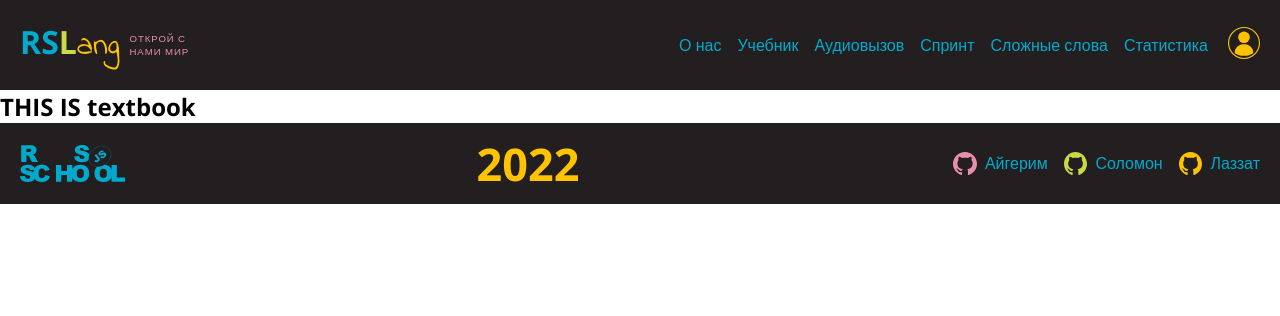
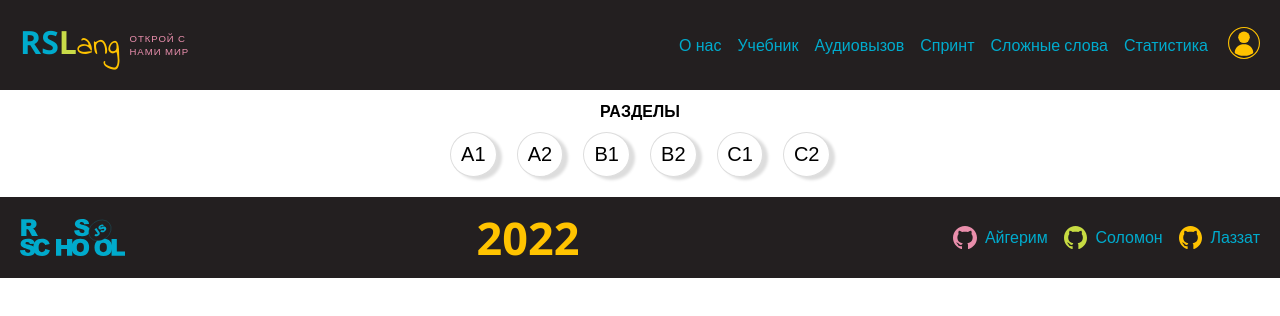
Before and after one commit to AigerimR/rslang, a React app: page /textbook in a window 1280 px wide. Shown: the top 316 px of the page. Built offline with nearby package versions, Linux system fonts and the light colour scheme; no server answers; a web font is replaced by a local one.

Commit message:
feat: add units in tectbook

```diff
--- a/src/components/Pages/Textbook/Textbook.tsx
+++ b/src/components/Pages/Textbook/Textbook.tsx
@@ -1,7 +1,24 @@
-import React from 'react';
+import React, { useEffect, useState } from 'react';
+import { TWord } from "../../../@types/words";
+import { getWords } from "../../../apiHelpers/words/wordsController";
+import Units from "./Units/Units";
 
-function Textbook() {
-  return <h2>THIS IS textbook</h2>;
+const Textbook: React.FC = () => {
+
+  const [unit, setUnit] = useState(0);
+  const updateUnit = (u:number): number => { setUnit(u); return u};
+
+  let [data, setData] = useState<TWord[]>();
+  const getData = async () => {
+    const res = await getWords(unit, 1);
+    setData(res);
+  }
+
+  return(
+    <div>
+      <Units updateUnit={updateUnit}/>
+    </div>
+  );
 }
 
 export default Textbook;
--- /dev/null
+++ b/src/components/Pages/Textbook/Units/Units.module.scss
@@ -0,0 +1,32 @@
+@import '../../../../app.module.scss';
+
+.units{
+  width: 400px;
+  margin: auto;
+  display: flex;
+  align-items: center;
+  justify-content: space-between;
+
+  &_block{
+    text-align: center;
+    margin: 10px;
+  }
+}
+
+.btn{
+  &_unit{
+    background-color: $color-white;
+    width: 60px;
+    height: 45px;
+    margin: 10px;
+    text-align: center;
+    border-radius: 50%;
+    overflow: hidden;
+    border: solid 1px $color-gainsboro;
+    box-shadow: 5px 3px 3px $color-gainsboro;
+    font-size: 20px;
+    &:hover{
+      cursor: pointer;
+    }
+  }
+}
--- /dev/null
+++ b/src/components/Pages/Textbook/Units/Units.tsx
@@ -0,0 +1,32 @@
+import React, { useEffect, useState } from "react";
+import classes from "./Units.module.scss"
+
+const Units: React.FC <{updateUnit: (x: number) => number}>  = (props) => {
+  const [unit, setUnit] = useState(0);
+
+  const handleChange = (e: React.MouseEvent<HTMLElement>): void => {
+    setUnit(+(e.target as HTMLDivElement).id);
+  }
+
+  const {updateUnit} = props;
+
+  useEffect(() => {
+     updateUnit(unit)
+  }, [unit]);
+
+  return(
+    <div className={classes.units_block}>
+    <h4>РАЗДЕЛЫ</h4>
+    <div className={classes.units} onClick = {handleChange}>
+      <button className={classes.btn_unit} id="0">A1</button>
+      <button className={classes.btn_unit} id="1">A2</button>
+      <button className={classes.btn_unit} id="2">B1</button>
+      <button className={classes.btn_unit} id="3">B2</button>
+      <button className={classes.btn_unit} id="4">C1</button>
+      <button className={classes.btn_unit} id="5">C2</button>
+    </div>
+    </div>
+  );
+}
+
+export default Units;
```
